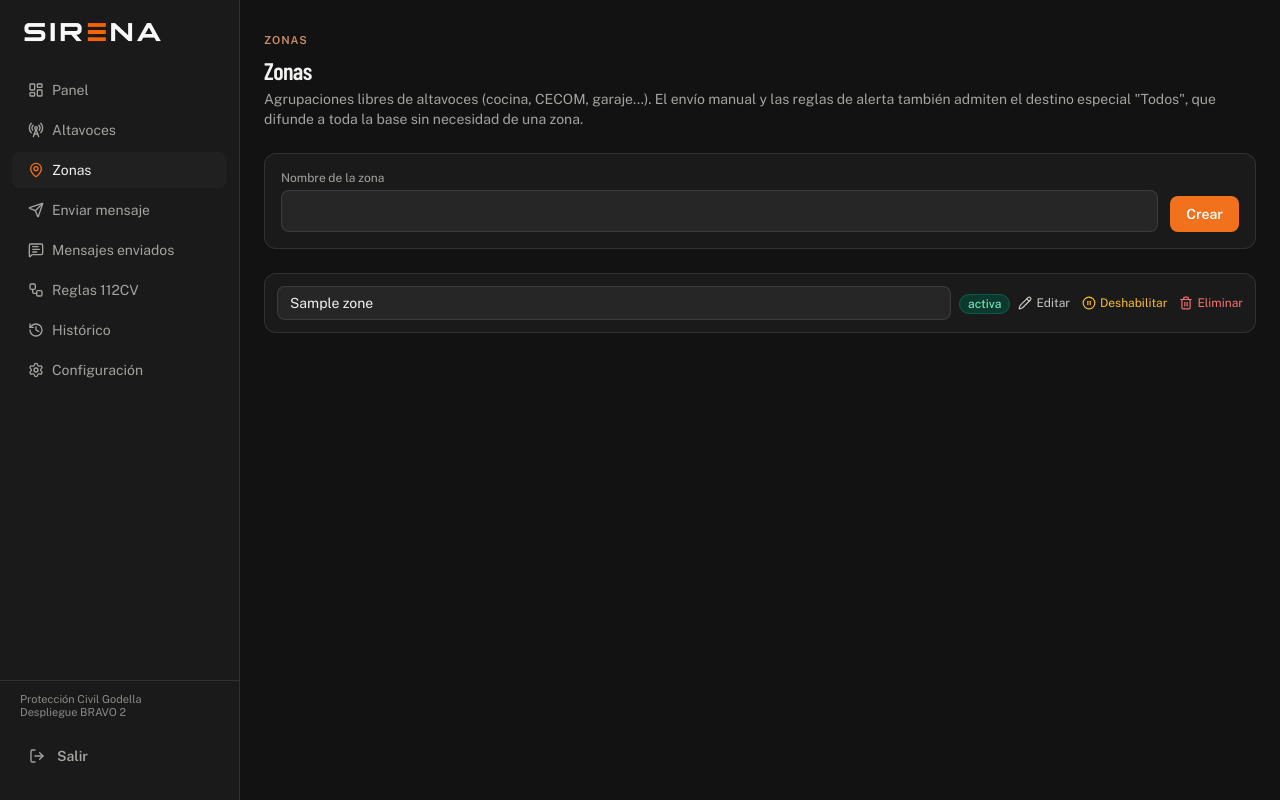
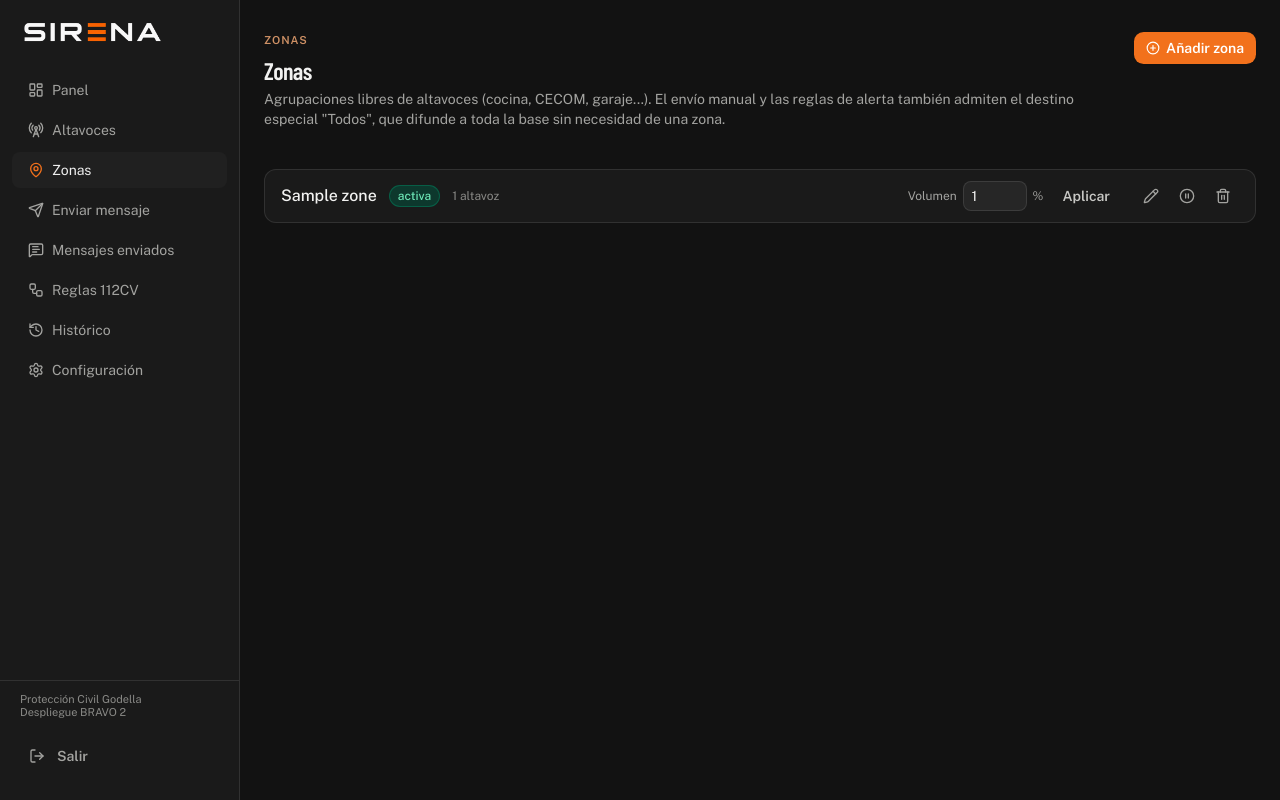
Before and after one commit to alexbogus/SIRENA, a Flask app: page /zones/ in a window 1280 px wide. Run offline with Flask 3, Linux system fonts and the light colour scheme; the visitor is signed in with stand-in values (Sample User, id 1); tables that the repository leaves empty hold one stand-in row (values such as "Sample post"); some libraries are stand-ins or nearby versions.

Commit message:
feat(dashboard): rediseño de zonas con control de volumen, borrado de logs por altavoz y fix de fechas en histórico de alertas
- zones.html: gestión de zonas rediseñada con modales, control de volumen
  por zona (aplica a todos los altavoces habilitados) y contador de
  altavoces asignados.
- speakers/dashboard: botón "Borrar logs" por altavoz (mensajes + errores).
- alert_log.html: tabla ordenable con columnas clicables y pill verde
  "match" cuando una regla coincide; corregido el timestamp de "Visto"
  que se guardaba en isoformat ('T' en vez de espacio) y no se
  formateaba a DD/MM/YYYY - HH:MM:ss como el resto de la app.
- history-table.js: sortHistory() generalizado para ordenar cualquier
  columna *_at como fecha y columnas numéricas correctamente.

Co-Authored-By: Claude Sonnet 5 <noreply@anthropic.com>
Claude-Session: https://claude.ai/code/session_013gNwh9DMiA5Rni1xPtCgrf

```diff
--- a/docker/dashboard/models/speaker_errors.py
+++ b/docker/dashboard/models/speaker_errors.py
@@ -37,3 +37,9 @@ def purge_older_than(cutoff_iso: str) -> int:
     with db_cursor() as cur:
         cur.execute("DELETE FROM speaker_error_log WHERE occurred_at < ?", (cutoff_iso,))
         return cur.rowcount
+
+
+def delete_for_speaker(speaker_id: int) -> int:
+    with db_cursor() as cur:
+        cur.execute("DELETE FROM speaker_error_log WHERE speaker_id = ?", (speaker_id,))
+        return cur.rowcount
--- a/docker/dashboard/models/zones.py
+++ b/docker/dashboard/models/zones.py
@@ -40,3 +40,19 @@ def set_enabled(zone_id: int, enabled: bool) -> None:
 def delete(zone_id: int) -> None:
     with db_cursor() as cur:
         cur.execute("DELETE FROM zones WHERE id = ?", (zone_id,))
+
+
+def speakers_for_zone(zone_id: int) -> list[dict]:
+    with db_cursor() as cur:
+        rows = cur.execute(
+            """
+            SELECT s.*, ss.volume_percent
+            FROM speakers s
+            JOIN speaker_zones sz ON sz.speaker_id = s.id
+            LEFT JOIN speaker_status ss ON ss.speaker_id = s.id
+            WHERE sz.zone_id = ?
+            ORDER BY s.name COLLATE NOCASE
+            """,
+            (zone_id,),
+        ).fetchall()
+    return [dict(r) for r in rows]
--- a/docker/dashboard/routes/zones.py
+++ b/docker/dashboard/routes/zones.py
@@ -2,17 +2,28 @@ from flask import Blueprint, flash, redirect, render_template, request, url_for
 
 import config
 import models.audit as audit_model
+import models.speakers as speakers_model
 import models.zones as zones_model
 from routes.auth import login_required
 
 bp = Blueprint("zones", __name__, url_prefix="/zones")
 logger = config.get_logger("zones")
 
+DEFAULT_VOLUME_PERCENT = 70
+
 
 @bp.route("/")
 @login_required
 def index():
-    return render_template("zones.html", zones=zones_model.list_all())
+    zones = zones_model.list_all()
+    for zone in zones:
+        speakers = zones_model.speakers_for_zone(zone["id"])
+        zone["speakers"] = speakers
+        known_volumes = [sp["volume_percent"] for sp in speakers if sp["volume_percent"] is not None]
+        zone["default_volume"] = (
+            round(sum(known_volumes) / len(known_volumes)) if known_volumes else DEFAULT_VOLUME_PERCENT
+        )
+    return render_template("zones.html", zones=zones)
 
 
 @bp.route("/", methods=["POST"])
@@ -67,6 +78,46 @@ def toggle(zone_id: int):
     return redirect(url_for("zones.index"))
 
 
+@bp.route("/<int:zone_id>/volume", methods=["POST"])
+@login_required
+def volume(zone_id: int):
+    zone = zones_model.get(zone_id)
+    if not zone:
+        flash("La zona ya no existe.", "error")
+        return redirect(url_for("zones.index"))
+
+    try:
+        volume_percent = int(request.form.get("volume_percent"))
+    except (TypeError, ValueError):
+        flash("El volumen debe ser un número entre 0 y 100.", "error")
+        return redirect(url_for("zones.index"))
+    volume_percent = max(0, min(100, volume_percent))
+
+    speakers = [sp for sp in zones_model.speakers_for_zone(zone_id) if sp["enabled"]]
+    if not speakers:
+        flash(f"La zona {zone['name']!r} no tiene altavoces habilitados.", "error")
+        return redirect(url_for("zones.index"))
+
+    applied, failed = [], []
+    for sp in speakers:
+        if speakers_model.push_volume(sp, volume_percent):
+            applied.append(sp["name"])
+        else:
+            failed.append(sp["name"])
+
+    logger.info(f"Volumen de zona {zone['name']!r} ajustado a {volume_percent}%: "
+                f"{len(applied)}/{len(speakers)} altavoces respondieron")
+    audit_model.record("zone", "volume_set", zone["name"],
+                        f"{volume_percent}% ({len(applied)}/{len(speakers)} altavoces)")
+
+    if failed:
+        flash(f"Volumen ajustado al {volume_percent}% en {len(applied)} altavoces. "
+              f"No respondieron: {', '.join(failed)}.", "error")
+    else:
+        flash(f"Volumen ajustado al {volume_percent}% en {len(applied)} altavoces.", "success")
+    return redirect(url_for("zones.index"))
+
+
 @bp.route("/<int:zone_id>/delete", methods=["POST"])
 @login_required
 def delete(zone_id: int):
--- a/docker/dashboard/static/js/history-table.js
+++ b/docker/dashboard/static/js/history-table.js
@@ -21,7 +21,8 @@ function sortHistory(entries, col, dir) {
     const sorted = [...entries];
     sorted.sort((a, b) => {
         let av = a[col], bv = b[col];
-        if (col === "sent_at") { av = parseEsDate(av); bv = parseEsDate(bv); }
+        if (col.endsWith("_at")) { av = parseEsDate(av); bv = parseEsDate(bv); }
+        else if (typeof av === "number" || typeof bv === "number") { av = av || 0; bv = bv || 0; }
         else { av = (av || "").toLowerCase(); bv = (bv || "").toLowerCase(); }
         if (av < bv) return dir === "asc" ? -1 : 1;
         if (av > bv) return dir === "asc" ? 1 : -1;
--- /dev/null
+++ b/docker/dashboard/templates/_zone_form.html
@@ -0,0 +1,11 @@
+{% set editing = z is defined and z %}
+<form method="post" action="{{ url_for('zones.edit', zone_id=z.id) if editing else url_for('zones.create') }}" class="space-y-3">
+    <div>
+        <label class="block text-xs text-slate-400 mb-1">Nombre de la zona</label>
+        <input name="name" value="{{ z.name if editing else '' }}" required
+               class="w-full bg-navy-800 border border-white/10 rounded-lg px-3 py-2">
+    </div>
+    <button class="btn-brand px-4 py-2 text-sm">
+        {{ 'Guardar cambios' if editing else 'Crear zona' }}
+    </button>
+</form>
--- a/docker/dashboard/templates/zones.html
+++ b/docker/dashboard/templates/zones.html
@@ -4,42 +4,55 @@
 {% from "_empty_state.html" import empty_state %}
 {% block title %}Zonas{% endblock %}
 {% block content %}
-{{ page_header("ZONAS", "Zonas", "Agrupaciones libres de altavoces (cocina, CECOM, garaje...). El envío manual y las reglas de alerta también admiten el destino especial \"Todos\", que difunde a toda la base sin necesidad de una zona.") }}
-
-<div class="bg-navy-900 border border-white/10 rounded-xl p-4 mb-6">
-    <form method="post" action="{{ url_for('zones.create') }}" class="flex gap-3 items-end">
-        <div class="flex-1">
-            <label class="block text-xs text-slate-400 mb-1">Nombre de la zona</label>
-            <input name="name" required class="w-full bg-navy-800 border border-white/10 rounded-lg px-3 py-2">
-        </div>
-        <button class="btn-brand px-4 py-2 text-sm">Crear</button>
-    </form>
+<div class="flex items-start justify-between gap-4 mb-4">
+    <div class="flex-1">
+        {{ page_header("ZONAS", "Zonas", "Agrupaciones libres de altavoces (cocina, CECOM, garaje...). El envío manual y las reglas de alerta también admiten el destino especial \"Todos\", que difunde a toda la base sin necesidad de una zona.") }}
+    </div>
+    <button type="button" onclick="add_zone_modal.showModal()"
+            class="flex items-center gap-1.5 text-sm btn bg-brand hover:bg-brand-dark text-white border-0 px-3 py-1.5 h-auto min-h-0 shrink-0">
+        <i data-lucide="plus-circle" class="w-3.5 h-3.5"></i> Añadir zona
+    </button>
 </div>
 
-<div class="space-y-2">
+<div class="bg-navy-900 border border-white/10 rounded-xl divide-y divide-white/5">
     {% for z in zones %}
-    <div class="bg-navy-900 border border-white/10 rounded-xl p-3">
-        <div class="flex items-center justify-between gap-3 flex-wrap">
-            <form method="post" action="{{ url_for('zones.edit', zone_id=z.id) }}" class="flex items-center gap-2 flex-1 min-w-[200px]">
-                <input name="name" value="{{ z.name }}" required
-                       class="flex-1 bg-navy-800 border border-white/10 rounded-lg px-3 py-1.5 text-sm">
-                <span class="shrink-0">{{ badge('activa', 'success') if z.enabled else badge('deshabilitada', 'neutral') }}</span>
-                <button class="text-slate-300 hover:text-emerald-400 text-xs flex items-center gap-1 shrink-0">
-                    <i data-lucide="pencil" class="w-3.5 h-3.5"></i> Editar
+    <div class="flex items-center justify-between gap-4 px-4 py-2.5 flex-wrap">
+        <div class="flex items-center gap-3 min-w-0">
+            <span class="font-medium shrink-0">{{ z.name }}</span>
+            {{ badge('activa', 'success') if z.enabled else badge('deshabilitada', 'neutral') }}
+            <span class="text-xs text-slate-500 shrink-0">
+                {{ z.speakers|length }} altavoz{{ 'ces' if z.speakers|length != 1 else '' }}
+            </span>
+        </div>
+        <div class="flex items-center gap-3 flex-wrap">
+            {% if z.speakers %}
+            <form method="post" action="{{ url_for('zones.volume', zone_id=z.id) }}" class="flex items-center gap-1.5">
+                <label class="text-xs text-slate-400">Volumen</label>
+                <input type="number" name="volume_percent" min="0" max="100" step="5" value="{{ z.default_volume }}"
+                       class="w-16 bg-navy-800 border border-white/10 rounded-lg px-2 py-1 text-sm">
+                <span class="text-xs text-slate-400">%</span>
+                <button class="btn btn-sm btn-ghost text-slate-300 hover:text-white" title="Aplicar a todos los altavoces de la zona">
+                    Aplicar
                 </button>
             </form>
-            <div class="flex items-center gap-3 shrink-0">
+            {% else %}
+            <span class="text-xs text-slate-600 italic">Sin altavoces asignados</span>
+            {% endif %}
+            <div class="flex items-center gap-1 shrink-0">
+                <button type="button" class="btn btn-sm btn-square btn-ghost text-slate-400 hover:text-white" title="Editar"
+                        onclick="edit_zone_modal_{{ z.id }}.showModal()">
+                    <i data-lucide="pencil" class="w-4 h-4"></i>
+                </button>
                 <form method="post" action="{{ url_for('zones.toggle', zone_id=z.id) }}"
                       data-confirm="¿{{ 'Deshabilitar' if z.enabled else 'Habilitar' }} la zona {{ z.name }}?">
-                    <button class="text-amber-400 hover:text-amber-300 text-xs flex items-center gap-1">
-                        <i data-lucide="{{ 'pause-circle' if z.enabled else 'play-circle' }}" class="w-3.5 h-3.5"></i>
-                        {{ 'Deshabilitar' if z.enabled else 'Habilitar' }}
+                    <button class="btn btn-sm btn-square btn-ghost text-slate-400 hover:text-amber-400" title="{{ 'Deshabilitar' if z.enabled else 'Habilitar' }}">
+                        <i data-lucide="{{ 'pause-circle' if z.enabled else 'play-circle' }}" class="w-4 h-4"></i>
                     </button>
                 </form>
                 <form method="post" action="{{ url_for('zones.delete', zone_id=z.id) }}"
                       data-confirm="¿Eliminar la zona {{ z.name }}?" data-confirm-variant="danger">
-                    <button class="text-red-400 hover:text-red-300 text-xs flex items-center gap-1">
-                        <i data-lucide="trash-2" class="w-3.5 h-3.5"></i> Eliminar
+                    <button class="btn btn-sm btn-square btn-ghost text-slate-400 hover:text-red-400" title="Eliminar">
+                        <i data-lucide="trash-2" class="w-4 h-4"></i>
                     </button>
                 </form>
             </div>
@@ -49,4 +62,34 @@
     {{ empty_state("map-pin", "No hay zonas creadas todavía.") }}
     {% endfor %}
 </div>
+
+<!-- Modal: añadir zona -->
+<dialog id="add_zone_modal" class="modal">
+    <div class="modal-box bg-navy-900 border border-white/10 max-w-lg">
+        <h3 class="font-bold text-lg flex items-center gap-2 mb-4">
+            <i data-lucide="map-pin" class="w-4 h-4 text-brand"></i> Añadir zona
+        </h3>
+        {% include "_zone_form.html" %}
+        <div class="modal-action pt-2 -mt-2">
+            <button type="button" onclick="add_zone_modal.close()" class="btn btn-sm btn-ghost">Cancelar</button>
+        </div>
+    </div>
+    <form method="dialog" class="modal-backdrop"><button>cerrar</button></form>
+</dialog>
+
+<!-- Modales: editar zona (uno por zona) -->
+{% for z in zones %}
+<dialog id="edit_zone_modal_{{ z.id }}" class="modal">
+    <div class="modal-box bg-navy-900 border border-white/10 max-w-lg">
+        <h3 class="font-bold text-lg flex items-center gap-2 mb-4">
+            <i data-lucide="pencil" class="w-4 h-4 text-brand"></i> Editar zona
+        </h3>
+        {% include "_zone_form.html" with context %}
+        <div class="modal-action pt-2 -mt-2">
+            <button type="button" onclick="edit_zone_modal_{{ z.id }}.close()" class="btn btn-sm btn-ghost">Cancelar</button>
+        </div>
+    </div>
+    <form method="dialog" class="modal-backdrop"><button>cerrar</button></form>
+</dialog>
+{% endfor %}
 {% endblock %}
```
Also changed, not shown: docker/dashboard/models/incidents.py (+6 -1 lines), docker/dashboard/models/messages.py (+11 -1 lines), docker/dashboard/models/speakers.py (+13 -0 lines), docker/dashboard/routes/speakers.py (+21 -7 lines), docker/dashboard/services/cv112_poller.py (+4 -5 lines), docker/dashboard/templates/alert_log.html (+62 -22 lines), docker/dashboard/templates/dashboard.html (+13 -1 lines), docker/dashboard/templates/message_history.html (+11 -1 lines).
